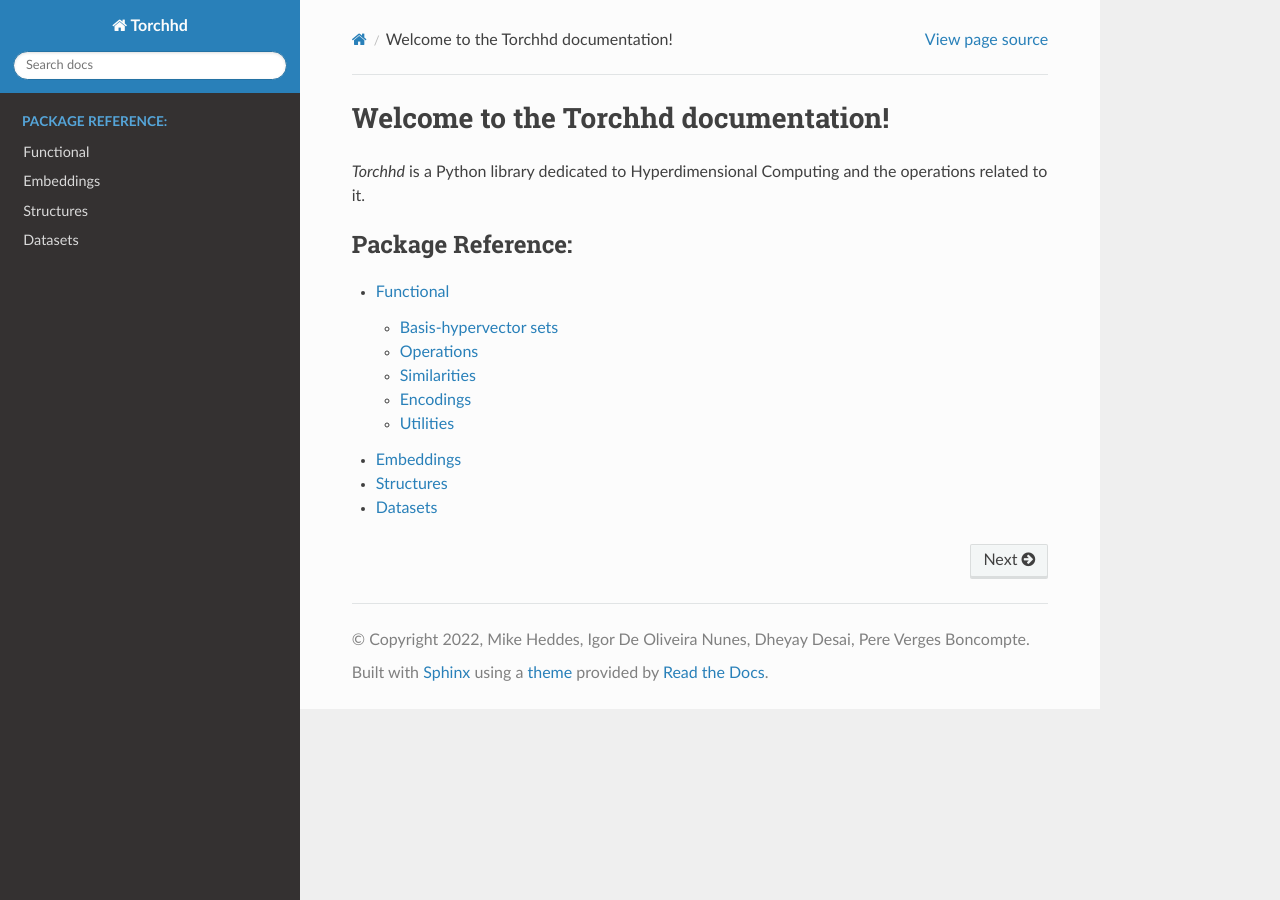
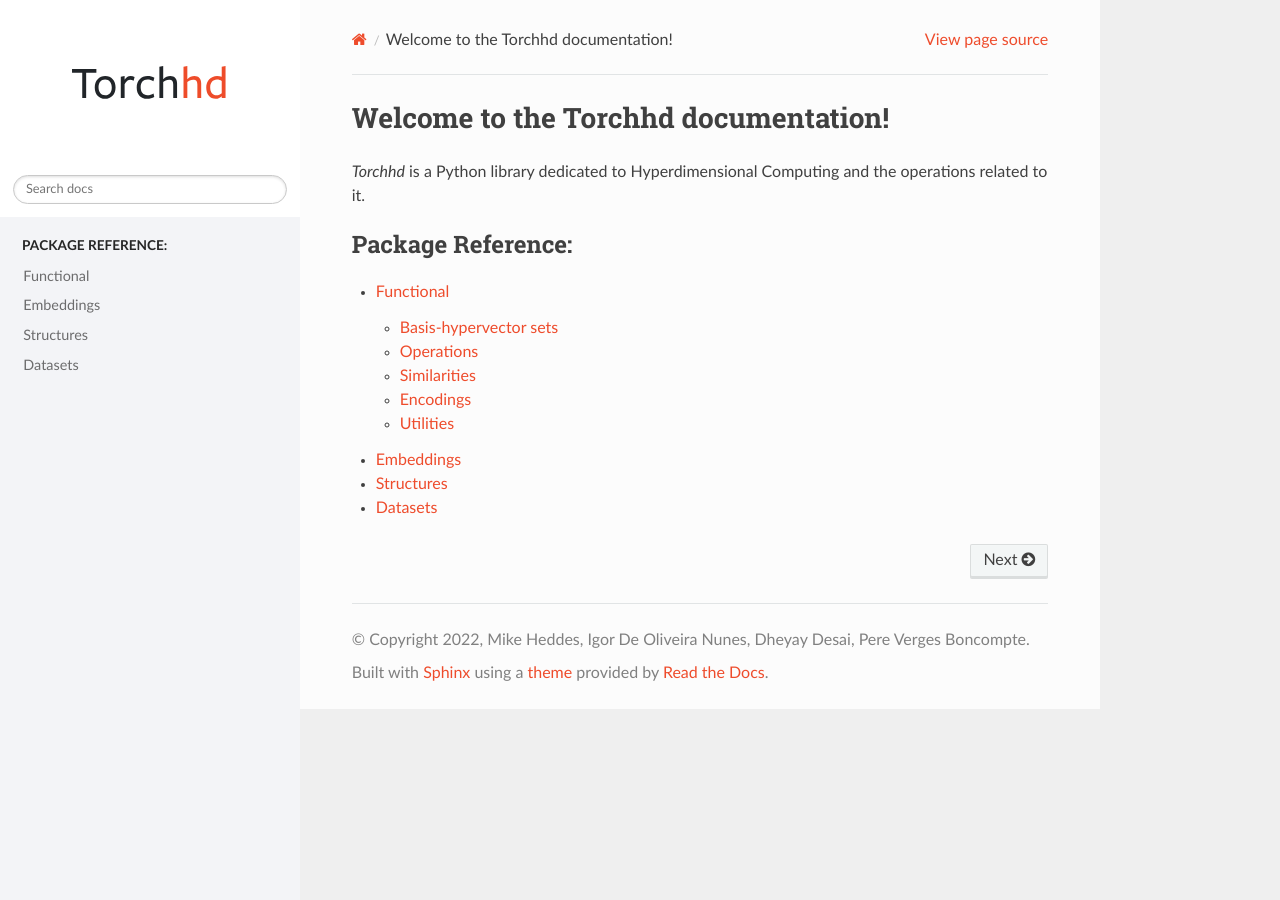
Before and after one commit to hyperdimensional-computing/torchhd, a Sphinx documentation site: the page built from docs/index.rst, in a window 1280 px wide. Built offline with Sphinx 7.4.7 and the Read the Docs theme 2.0.0, drawn with Linux system fonts in a browser that asks for light colours.

```diff
--- a/dev-requirements.txt
+++ b/dev-requirements.txt
@@ -3,8 +3,6 @@ torchvision
 pandas
 requests
 numpy
-sphinx
-sphinx-rtd-theme
 flake8
 pytest
 black
--- /dev/null
+++ b/docs/_static/css/custom.css
@@ -0,0 +1,54 @@
+a,
+a:hover,
+a:visited {
+    color: #ee4c2c;
+}
+
+a:hover {
+    text-decoration: underline;
+}
+
+.wy-menu-vertical header,
+.wy-menu-vertical p.caption {
+    color: #262626;
+}
+
+
+.wy-nav-side {
+    background: #f3f4f7;
+}
+
+.wy-menu-vertical a,
+.wy-menu-vertical a:active,
+.wy-menu-vertical a:hover {
+    color: #6c6c6d;
+}
+
+.wy-menu-vertical a:hover {
+    background-color: #e8e9ea;
+    cursor: pointer;
+}
+
+.wy-menu-vertical a:active {
+    background-color: #e8e9ea;
+}
+
+.wy-side-nav-search input[type=text] {
+    border-color: #c9c9c9;
+}
+
+.rst-content .viewcode-back,
+.rst-content .viewcode-link {
+    color: #4974D1;
+}
+
+html.writer-html4 .rst-content dl:not(.docutils)>dt,
+html.writer-html5 .rst-content dl[class]:not(.option-list):not(.field-list):not(.footnote):not(.glossary):not(.simple)>dt {
+    background: #f3f4f7;
+    color: #6c6c6d;
+    border-top: none;
+    border-left: 3px solid #ee4c2c;
+    padding: 0.5rem;
+    padding-right: 100px;
+    word-wrap: break-word;
+}
--- a/docs/conf.py
+++ b/docs/conf.py
@@ -52,15 +52,24 @@ exclude_patterns = []
 
 # The theme to use for HTML and HTML Help pages.  See the documentation for
 # a list of builtin themes.
-#
-import sphinx_rtd_theme
 
 html_theme = "sphinx_rtd_theme"
-html_theme_path = [
-    "_themes",
-]
+html_theme_path = ["_themes"]
+
+html_logo = "images/torchhd-logo.svg"
+
+html_theme_options = {
+    "logo_only": True,
+    "display_version": True,
+    "prev_next_buttons_location": "bottom",
+    "style_nav_header_background": "white",
+}
 
 # Add any paths that contain custom static files (such as style sheets) here,
 # relative to this directory. They are copied after the builtin static files,
 # so a file named "default.css" will overwrite the builtin "default.css".
 html_static_path = ["_static"]
+
+html_css_files = [
+    "css/custom.css",
+]
--- /dev/null
+++ b/docs/requirements.txt
@@ -0,0 +1,2 @@
+sphinx
+sphinx-rtd-theme
```
Also changed, not shown: README.md (+2 -2 lines), .readthedocs.yaml (added), docs/images/torchhd-logo.png (renamed from resources/torchhd-logo.png), docs/images/torchhd-logo.svg (added), resources/torchhd-logo.svg (deleted), 3 other files.
